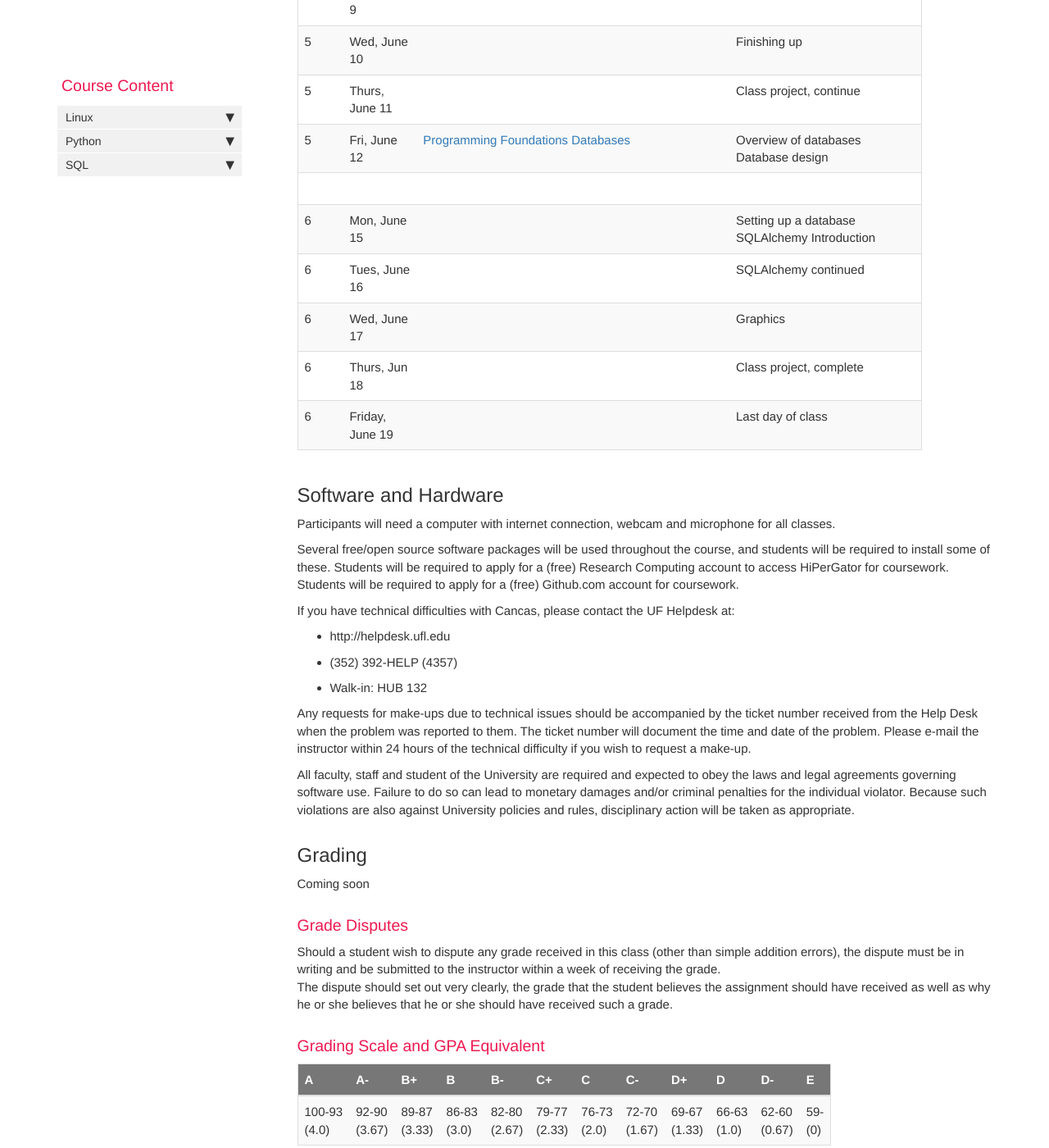
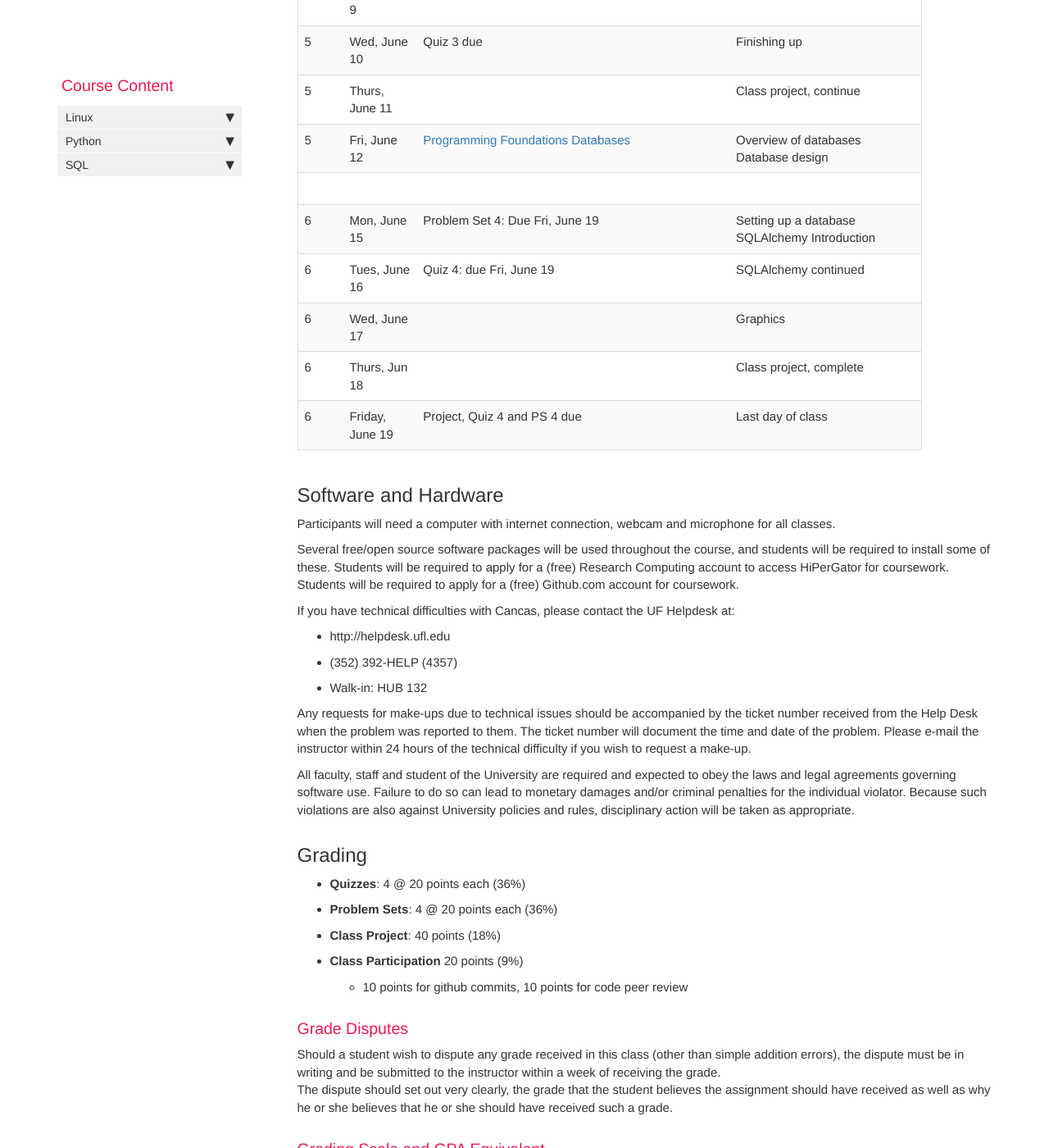
Before and after one commit to comptoolsres/comptoolsres.github.io, a Jekyll site: the page built from index.md, in a window 1280 px wide and 1400 px high, scrolled down 4641 px. Shown: the whole window at 82% size. Built offline with Jekyll 4.4.1, drawn with Linux system fonts in a browser that asks for light colours; comment, search, counter and statistics services are not loaded; some of the changed text lies outside the part shown.

Commit message:
Add grading components

```diff
--- a/index.md
+++ b/index.md
@@ -110,27 +110,27 @@ Week | Date | Reading/Assignment |Topic |
 |||
 3 | Mon, May 25 || *Memorial Day Holiday, No Class*
 3 | Tues, May 26 |[Read Py4E Ch 3](https://github.com/comptoolsres/Jupyter_content/blob/master/py4e_ch3_flow_control.ipynb) & [Ch 4](https://github.com/comptoolsres/Jupyter_content/blob/master/py4e_ch4_functions.ipynb)| Python: Flow Control and Functions
-3 | Wed, May 27 | [Read Py4E Ch 5](https://github.com/comptoolsres/Jupyter_content/blob/master/py4e_ch5_iteration.ipynb)| Python: Iteration
+3 | Wed, May 27 | [Read Py4E Ch 5](https://github.com/comptoolsres/Jupyter_content/blob/master/py4e_ch5_iteration.ipynb)<BR>Quiz 2: Due Fri, May 29| Python: Iteration
 3 | Thurs, May 28 |[Read Py4E Ch 6](https://github.com/comptoolsres/Jupyter_content/blob/master/py4e_ch6_strings.ipynb) & [Ch 7](https://github.com/comptoolsres/Jupyter_content/blob/master/py4e_ch7_file_io.ipynb)|Python: try/except, Strings, File I/O
-3 | Fri, May 29 | [Read Py4E Ch 8](https://github.com/comptoolsres/Jupyter_content/blob/master/py4e_ch8_lists.ipynb), and [Chs 9-10](https://github.com/comptoolsres/Jupyter_content/blob/master/py4e_ch9-10_dictionaries_tuples.ipynb) | Lists, Dictionaries, Tuples
+3 | Fri, May 29 | [Read Py4E Ch 8](https://github.com/comptoolsres/Jupyter_content/blob/master/py4e_ch8_lists.ipynb), and [Chs 9-10](https://github.com/comptoolsres/Jupyter_content/blob/master/py4e_ch9-10_dictionaries_tuples.ipynb) <BR>Quiz 2 due| Lists, Dictionaries, Tuples
 |||
 4 | Mon, June 1 | [Read Ch 11](https://github.com/comptoolsres/Jupyter_content/blob/master/py4e_ch11_regex.ipynb) | RegEx in Python
-4 | Tues, June 2 | Read Py4E Ch 12 & 13| Scripting data acquisition
+4 | Tues, June 2 | Read Py4E Ch 12 & 13 <BR> Problem Set 3: due Mon June 8th| Scripting data acquisition
 4 | Wed, June 3 || [SciPy, NumPy, Pandas](https://github.com/comptoolsres/Jupyter_content/blob/master/NumPy_SciPy_Pandas.ipynb)
 4 | Thurs, June 4 || Class project
-4 | Fri, June 5 | P3 Due, Quiz 2 | Matplotlib and data visualization
+4 | Fri, June 5 | Quiz 3: Due Wed, June 10 | Matplotlib and data visualization
 |||
-5 | Mon, June 8 | Read Py4E Ch 16 | Writing Functions
+5 | Mon, June 8 | Read Py4E Ch 16 <BR> PS3 due | Writing Functions
 5 | Tues, June 9 || Class project, continue
-5 | Wed, June 10 || Finishing up
+5 | Wed, June 10 |Quiz 3 due| Finishing up
 5 | Thurs, June 11 | | Class project, continue
 5 | Fri, June 12 | [Programming Foundations Databases](LinkedInLearningDatabases.md) |Overview of databases<br>Database design
 |||
-6 | Mon, June 15 ||Setting up a database <br>SQLAlchemy Introduction
-6 | Tues, June 16| |SQLAlchemy continued
+6 | Mon, June 15 |Problem Set 4: Due Fri, June 19|Setting up a database <br>SQLAlchemy Introduction
+6 | Tues, June 16| Quiz 4: due Fri, June 19 |SQLAlchemy continued
 6 | Wed, June 17 | |Graphics
 6 | Thurs, Jun 18 ||Class project, complete
-6 | Friday, June 19 || Last day of class
+6 | Friday, June 19 |Project, Quiz 4 and PS 4 due| Last day of class
 
 ## Software and Hardware
 
@@ -152,7 +152,11 @@ All faculty, staff and student of the University are required and expected to ob
 
 ## Grading
 
-Coming soon
+* **Quizzes**: 4 @ 20 points each (36%)
+* **Problem Sets**: 4 @ 20 points each (36%)
+* **Class Project**: 40 points (18%)
+* **Class Participation** 20 points (9%)
+  * 10 points for github commits, 10 points for code peer review
 
 ### Grade Disputes
 
```
